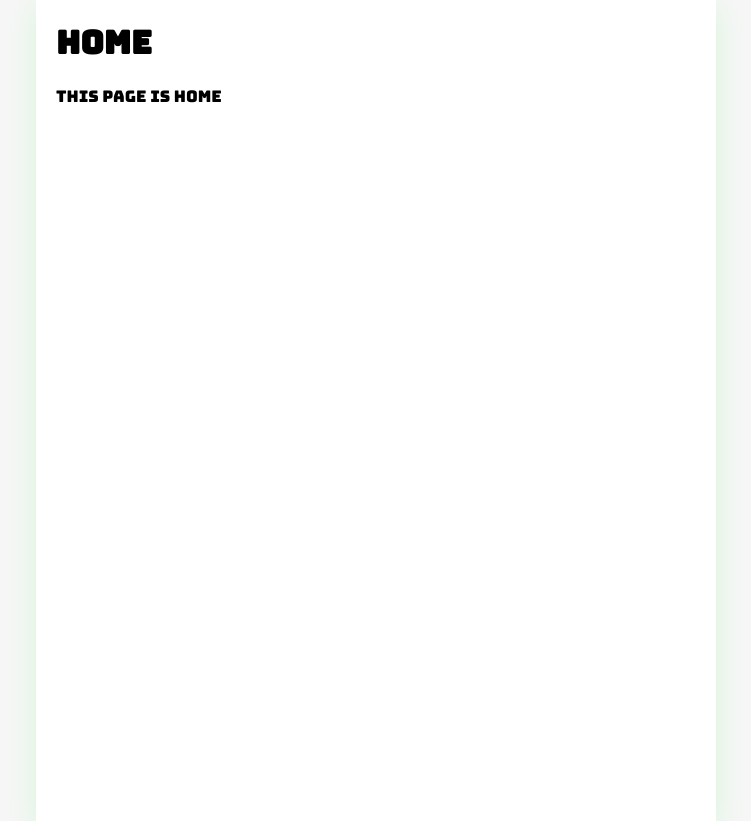
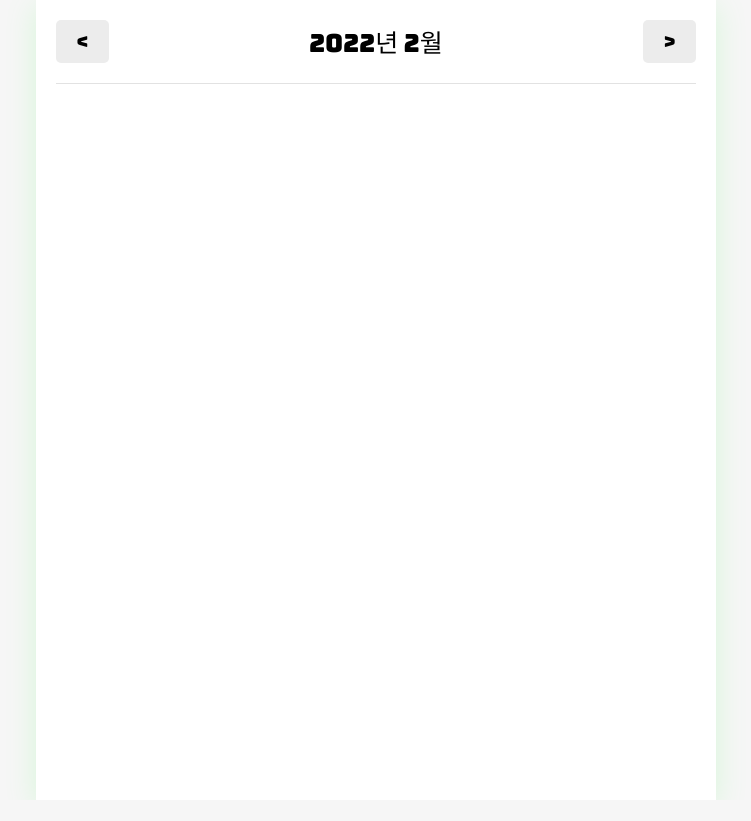
Before and after one commit to hyeonukdev/react-diary, a React (Create React App) app: page / in a window 1280 px wide. Shown: the whole page, without its empty margins (264-1015 px from the left). After the commit the page ends 800 px from the top, so only its background shows below. Built offline with nearby package versions, Linux system fonts and the light colour scheme.

Commit message:
:construction: Home: Add header

```diff
--- a/src/pages/Home.js
+++ b/src/pages/Home.js
@@ -1,8 +1,30 @@
+import { useState } from "react";
+
+import MyHeader from "../components/MyHeader";
+import MyButton from "../components/MyButton";
+
 const Home = () => {
+  const [curDate, setCurDate] = useState(new Date());
+  const headText = `${curDate.getFullYear()}년 ${curDate.getMonth()}월`;
+
+  const increaseMonth = () => {
+    setCurDate(
+      new Date(curDate.getFullYear(), curDate.getMonth() + 1, curDate.getDate())
+    );
+  };
+  const decreaseMonth = () => {
+    setCurDate(
+      new Date(curDate.getFullYear(), curDate.getMonth() - 1, curDate.getDate())
+    );
+  };
+
   return (
     <div>
-      <h1>Home</h1>
-      <p>This page is Home</p>
+      <MyHeader
+        headText={headText}
+        leftChild={<MyButton text={"<"} onClick={decreaseMonth} />}
+        rightChild={<MyButton text={">"} onClick={increaseMonth} />}
+      />
     </div>
   );
 };
```
